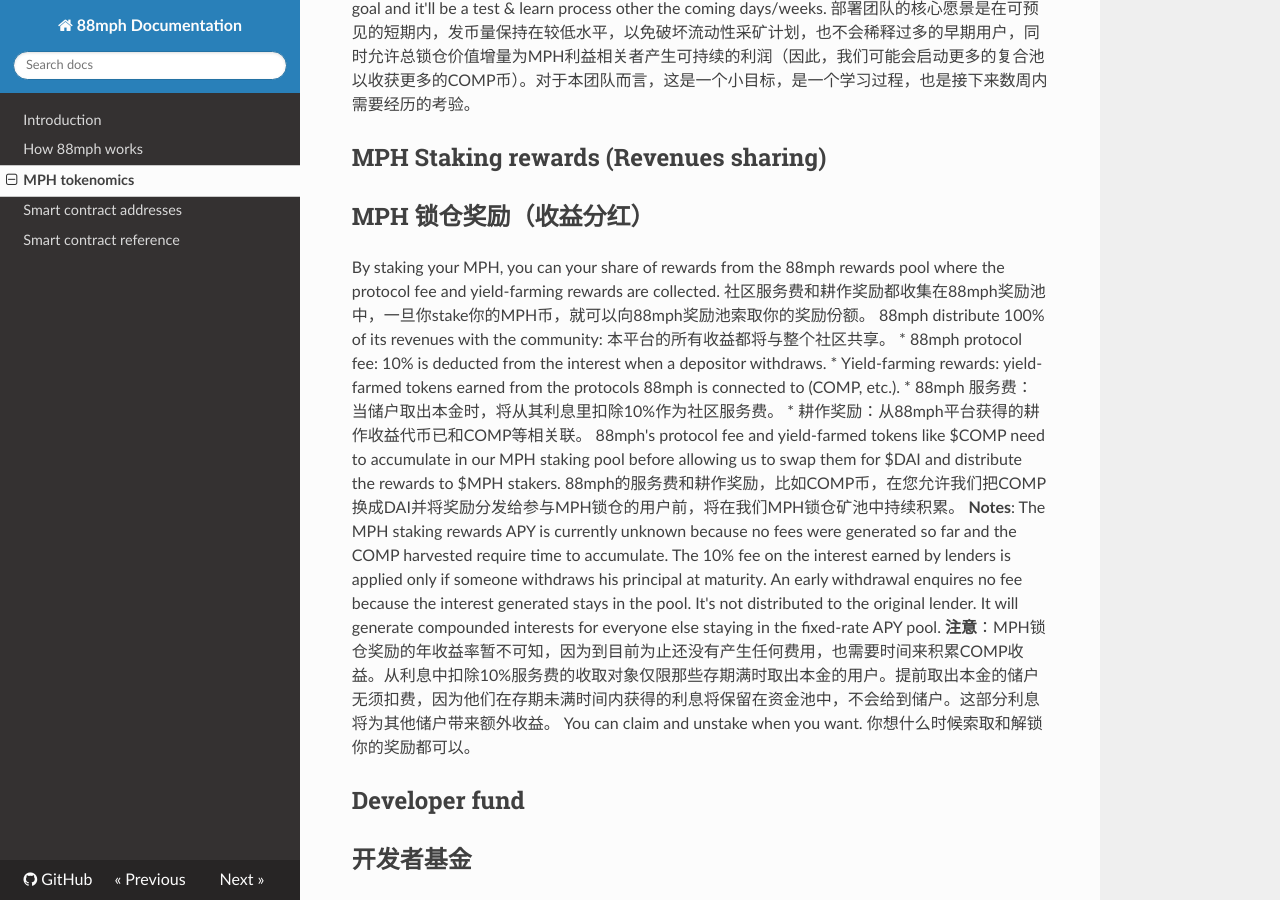
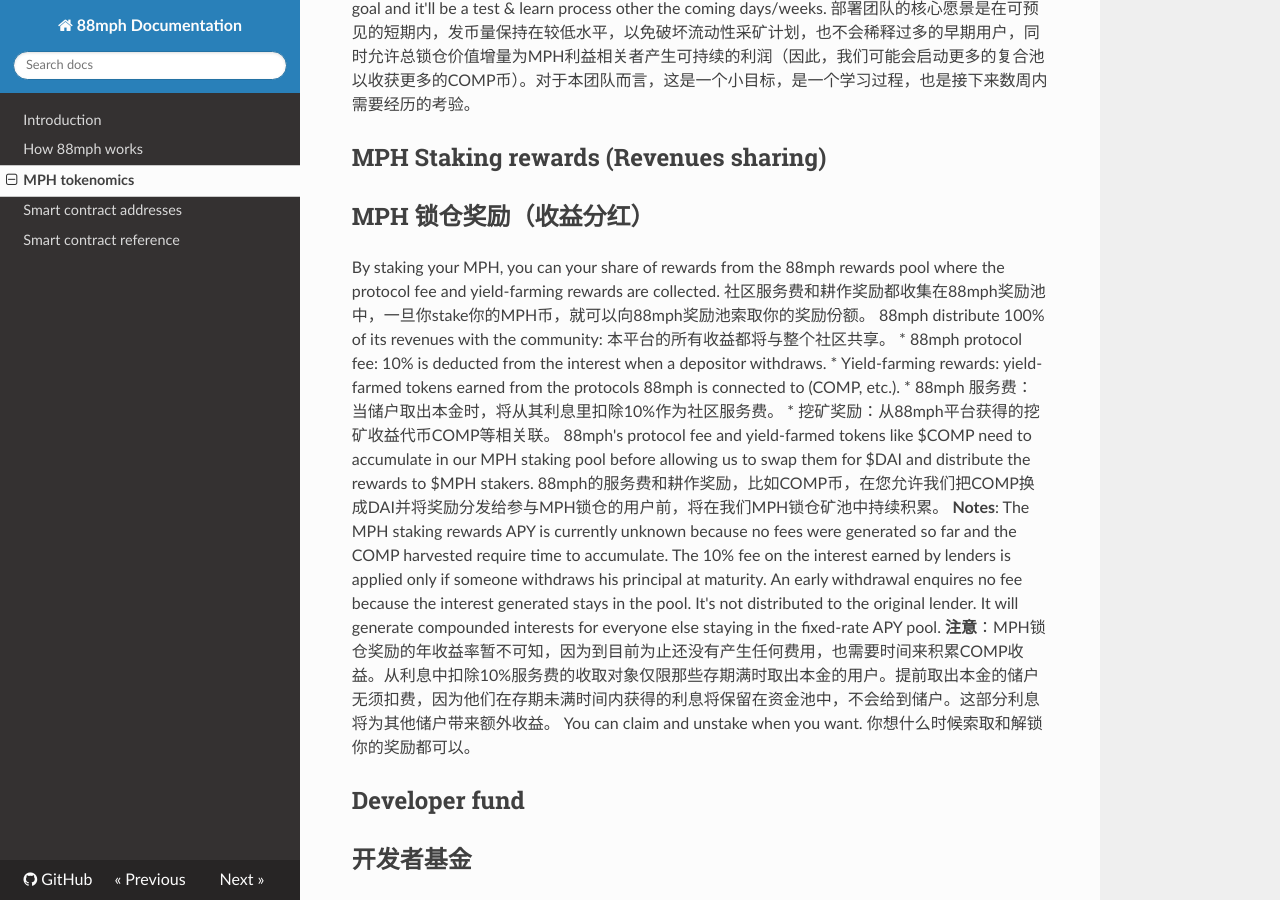
Before and after one commit to 88mphapp/docs, an MkDocs documentation site: the page built from docs/mph.md, in a window 1280 px wide and 900 px high, scrolled down 2665 px. Built offline with MkDocs 1.6.1, drawn with Linux system fonts in a browser that asks for light colours; nearby versions of some CDN libraries; formulas are drawn with MathJax 3.

Commit message:
Update mph.md

```diff
--- a/docs/mph.md
+++ b/docs/mph.md
@@ -54,7 +54,7 @@
 * 88mph protocol fee: 10% is deducted from the interest when a depositor withdraws.
 * Yield-farming rewards: yield-farmed tokens earned from the protocols 88mph is connected to (COMP, etc.).
 * 88mph 服务费：当储户取出本金时，将从其利息里扣除10%作为社区服务费。
-* 耕作奖励：从88mph平台获得的耕作收益代币已和COMP等相关联。
+* 挖矿奖励：从88mph平台获得的挖矿收益代币COMP等相关联。
 88mph's protocol fee and yield-farmed tokens like $COMP need to accumulate in our MPH staking pool before allowing us to swap them for $DAI and distribute the rewards to $MPH stakers.
 88mph的服务费和耕作奖励，比如COMP币，在您允许我们把COMP换成DAI并将奖励分发给参与MPH锁仓的用户前，将在我们MPH锁仓矿池中持续积累。
 **Notes**: The MPH staking rewards APY is currently unknown because no fees were generated so far and the COMP harvested require time to accumulate. The 10% fee on the interest earned by lenders is applied only if someone withdraws his principal at maturity. An early withdrawal enquires no fee because the interest generated stays in the pool. It's not distributed to the original lender. It will generate compounded interests for everyone else staying in the fixed-rate APY pool.
```
